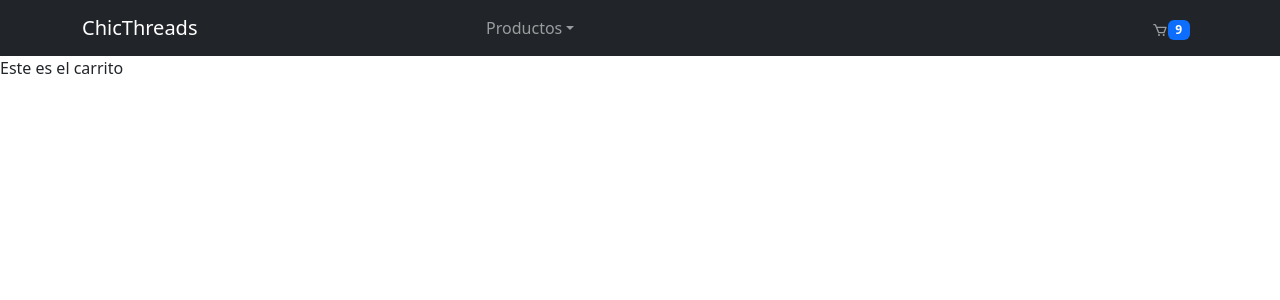
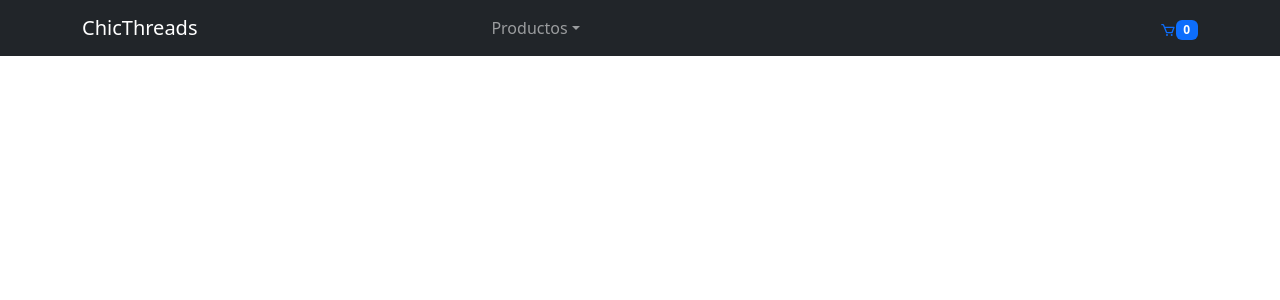
Before and after one commit to cirogiorgini/ChicThreads, a React (Vite) app: page /carrito in a window 1280 px wide. Shown: the top 300 px of the page. Built offline with nearby package versions, Linux system fonts and the light colour scheme.

Commit message:
integracion de evento para agregar productos al carrito

```diff
--- a/src/App.jsx
+++ b/src/App.jsx
@@ -1,4 +1,4 @@
-import React from 'react'
+import React, { useState } from 'react'
 import {BrowserRouter, Route, Routes} from "react-router-dom"
 import AppNavbar from './components/NavBar/AppNavbar'
 import ItemListContainer from './components/ProductList/ItemListContainer'
@@ -10,9 +10,28 @@ import { CartContext } from './context/CartContext'
 
 
 const App = () => {
+
+  const [cart, setCart] = useState([]);
+
+  const addToCart = (item, Count) => {
+    const addedItem = {...item, Count}
+
+    const newCart = [...cart];
+    const inCart = newCart.find((item) => item.id === addedItem.id)
+    if (inCart) {
+      inCart.Count += Count;
+    }else {
+      newCart.push(addedItem)
+    }
+    setCart(newCart);
+  }
+  const cartCount = () =>{
+    return cart.reduce((acc, prod) => acc + prod.Count, 0 )
+  }
+
   return (
     <>
-    <CartContext.Provider>
+    <CartContext.Provider value={{cart, addToCart, cartCount}}>
       <BrowserRouter>
         <AppNavbar/>
           <Routes>
--- a/src/components/NavBar/AppNavbar.jsx
+++ b/src/components/NavBar/AppNavbar.jsx
@@ -30,7 +30,7 @@ const AppNavbar = () => {
             </Nav>
 
             <Nav className="ms-auto">
-              <Nav.Link href="/carrito"><CartWidget/></Nav.Link>
+              <Link to="/carrito"><CartWidget/></Link>
             </Nav>
           </Navbar.Collapse>
         </Container>
--- a/src/components/NavBar/Carrito/Cart.jsx
+++ b/src/components/NavBar/Carrito/Cart.jsx
@@ -1,8 +1,32 @@
-import React from 'react'
+import React, { useContext } from 'react'
+import { CartContext } from '../../../context/CartContext';
 
 const Cart = () => {
+
+  const {cart} = useContext(CartContext)
+
+
   return (
-    <div>Este es el carrito</div>
+    <div>
+        {
+          cart.map((prod) => (
+          <article key={prod.id}>
+            <section className='prod-title'>
+              <h2>{prod.title}</h2>
+            </section>
+            <section className='prod-count'>
+                <Button> + </Button>
+                <p>{units}</p>
+                <Button> - </Button>
+            </section>
+            <section className='prod-price'>
+                <p>{ prod.price}</p>
+            </section>
+
+
+          </article>))
+        }
+    </div>
   )
 }
 
--- a/src/components/NavBar/Carrito/CartWidget.jsx
+++ b/src/components/NavBar/Carrito/CartWidget.jsx
@@ -1,11 +1,15 @@
-import React from 'react'
+import React, { useContext } from 'react'
 import { BiCart } from 'react-icons/bi';
 import Badge from 'react-bootstrap/Badge';
+import { CartContext } from '../../../context/CartContext';
 
 const CartWidget = () => {
+
+    const {cartCount} = useContext(CartContext)
+
     return (
     <div>
-        <BiCart/><Badge bg="primary">9</Badge>
+        <BiCart/><Badge bg="primary">{cartCount()}</Badge>
     </div>
     )
 }
--- a/src/components/ProductList/ItemCount.jsx
+++ b/src/components/ProductList/ItemCount.jsx
@@ -1,18 +1,21 @@
-import React, { useState } from 'react'
+import React, { useState, useContext } from 'react'
 import Button from 'react-bootstrap/Button';
+import { BsCartPlus } from "react-icons/bs";
 
-const ItemCount = () => {
-    const [Count, setCount] = useState(1)
 
-    const restar = () => {
-        Count > 1  && setCount(Count - 1)
-    }
-  return (
-    <div className='item-count'>
-         <Button variant="primary" onClick={restar}> - </Button>
-        <p>{Count}</p>
-        <Button variant="primary" onClick={ () => {setCount(Count + 1)}}> + </Button>
-    </div>
+const ItemCount = ({Count, restar, add, addToCart}) => {
+
+
+
+   return (
+    <>
+      <div className='item-count'>
+          <Button variant="primary" onClick={restar}> - </Button>
+          <p>{Count}</p>
+          <Button variant="primary" onClick={ add}> + </Button>
+      </div>
+      <Button variant="primary" onClick={addToCart}> Agregar al carrito <BsCartPlus /> </Button>
+    </>
   )
 }
 
--- a/src/components/ProductList/ItemDetail.jsx
+++ b/src/components/ProductList/ItemDetail.jsx
@@ -1,7 +1,21 @@
-import React from 'react'
+import React, { useContext, useState } from 'react'
 import ItemCount from './ItemCount'
+import { CartContext } from '../../context/CartContext';
 
 const ItemDetail = ({item}) => {
+  const { cart, addToCart } = useContext(CartContext);
+  console.log(cart);
+
+  const [Count, setCount] = useState(1);
+
+  const restar = () => {
+      Count > 1 && setCount(Count - 1)
+  }
+
+  const add = () => {
+     setCount(Count + 1)
+  }
+
   return (
     <div className='ItemDetail' >
         <div className='ItemIMG'>
@@ -10,7 +24,12 @@ const ItemDetail = ({item}) => {
         <div className='Itemtext'>
             <p>{item.description}</p>
             <p>${item.price}</p>
-            <ItemCount />
+            <ItemCount
+            Count={Count}
+            add={add}
+            restar={restar}
+            addToCart={() => { addToCart(item, Count) }}
+            />
         </div>
     </div>
   )
```
